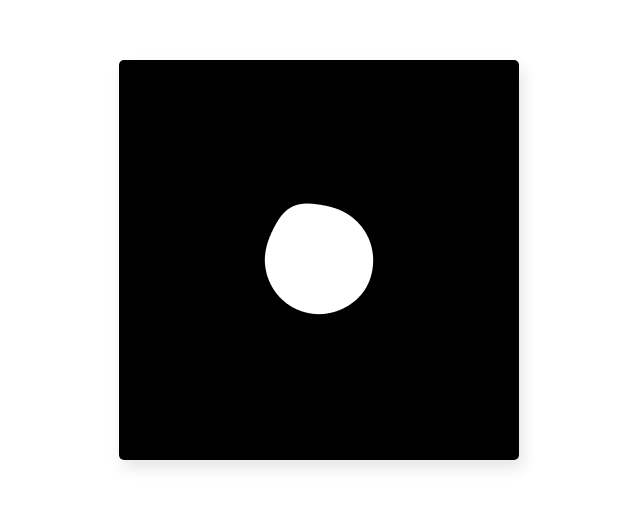
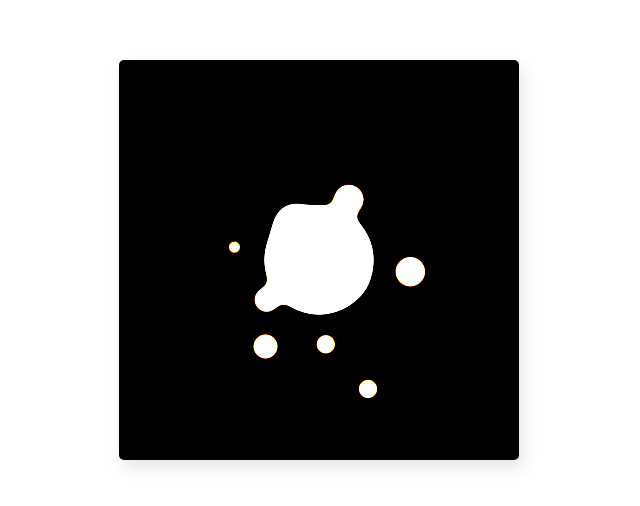
Before and after one commit to Mildred14/100_days_css, a plain HTML site: page day_8/index.html in a window 1280 px wide. Shown: the part 140-646 px from the top of the page, without its empty margins (321-961 px from the left). Drawn offline with Linux system fonts and the light colour scheme.

Commit message:
Add bubbles around the big circle

```diff
--- a/day_8/index.html
+++ b/day_8/index.html
@@ -12,10 +12,15 @@
           <div class="ink one"></div>
           <div class="ink two"></div>
           <div class="ink three"></div>
-          <div class="ink four"></div>
-          <div class="ink five"></div>
-          <div class="ink six"></div>
-          <div class="ink seven"></div>
+          <div class="bubbles"></div>
+          <div class="bubbles b-two"></div>
+          <div class="bubbles b-three"></div>
+          <div class="bubbles b-four"></div>
+          <div class="bubbles b-five"></div>
+          <div class="bubbles b-six"></div>
+          <div class="bubbles b-seven"></div>
+          <div class="bubbles b-eight"></div>
+          <div class="bubbles b-nine"></div>
         </div>
       </div>
     </div>
--- a/day_8/styles.css
+++ b/day_8/styles.css
@@ -33,14 +33,14 @@
   height: 110px;
   border-radius: 50%;
   background-color: white;
-  filter: blur(10px)
+  filter: blur(6px);
+  position: relative;
 }
 
 .ink {
   position: absolute;
   border-radius: 50%;
   background-color: white;
-  transform-origin: 35px 35px;
   animation: rotation 3s ease-in-out infinite;
   filter: blur(4px);
 }
@@ -48,8 +48,9 @@
 .one {
   transform-origin: bottom left;
   width: 50px;
-  height: 50px;
-  right: 0;
+  height: 45px;
+  right: 10px;
+  bottom: 55%;
 }
 
 .two {
@@ -63,16 +64,90 @@
 
 .three {
   transform-origin: top right;
-  width: 55px;
-  height: 35px;
+  width: 20px;
+  height: 20px;
   animation-duration: 2s;
   top: 50%;
   bottom: 50%;
-  left: -30px;
+  left: -6px;
 }
+
+.bubbles {
+  position: absolute;
+  width: 10px;
+  height: 10px;
+  top: 50%;
+  left: 50%;
+}
+
+.bubbles::before {
+  content: '';
+  display: block;
+  position: absolute;
+  width: 20px;
+  height: 20px;
+  border-radius: 50%;
+  transform-origin: 50px 50px;
+  background-color: white;
+  animation: rotation 3s ease-in-out infinite;
+  border: 1px solid rgb(255 179 64 / 65%);
+}
+
+.b-two::before {
+  width: 15px;
+  height: 15px;
+  transform-origin: -50px 50px;
+}
+
+.b-three::before {
+  width: 25px;
+  height: 25px;
+  transform-origin: -50px -50px;
+  animation-duration: 4s;
+}
+
+.b-four::before {
+  width: 30px;
+  height: 30px;
+  transform-origin: 50px -50px;
+  animation-duration: 7s;
+}
+
+.b-five::before {
+  width: 15px;
+  height: 15px;
+  transform-origin: 10px -100px;
+  animation-duration: 5s;
+}
+
+.b-six::before {
+  width: 25px;
+  height: 25px;
+  transform-origin: -20px 50px;
+  animation-duration: 2s;
+}
+
+.b-seven::before {
+  width: 30px;
+  height: 30px;
+  transform-origin: -20px -30px;
+}
+
+.b-eight::before {
+  transform-origin: 30px 70px;
+  animation-duration: 2s;
+}
+
+.b-nine::before {
+  width: 15px;
+  height: 15px;
+  transform-origin: -30px -70px;
+  animation-duration: 5s;
+}
+
 
 @keyframes rotation {
   100% {
-    transform: rotate(360deg) translate3d(0, 0, 0);
+    transform: rotate(360deg);
   }
 }
```
